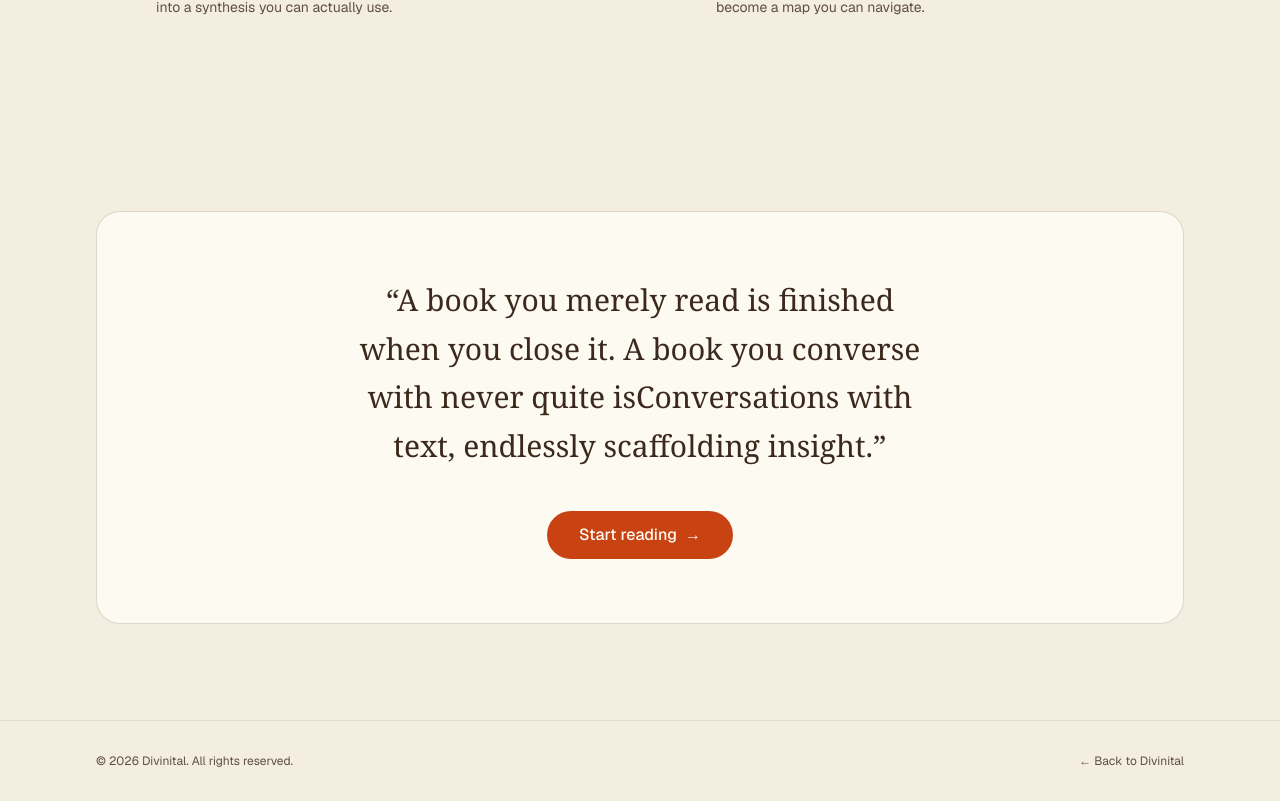
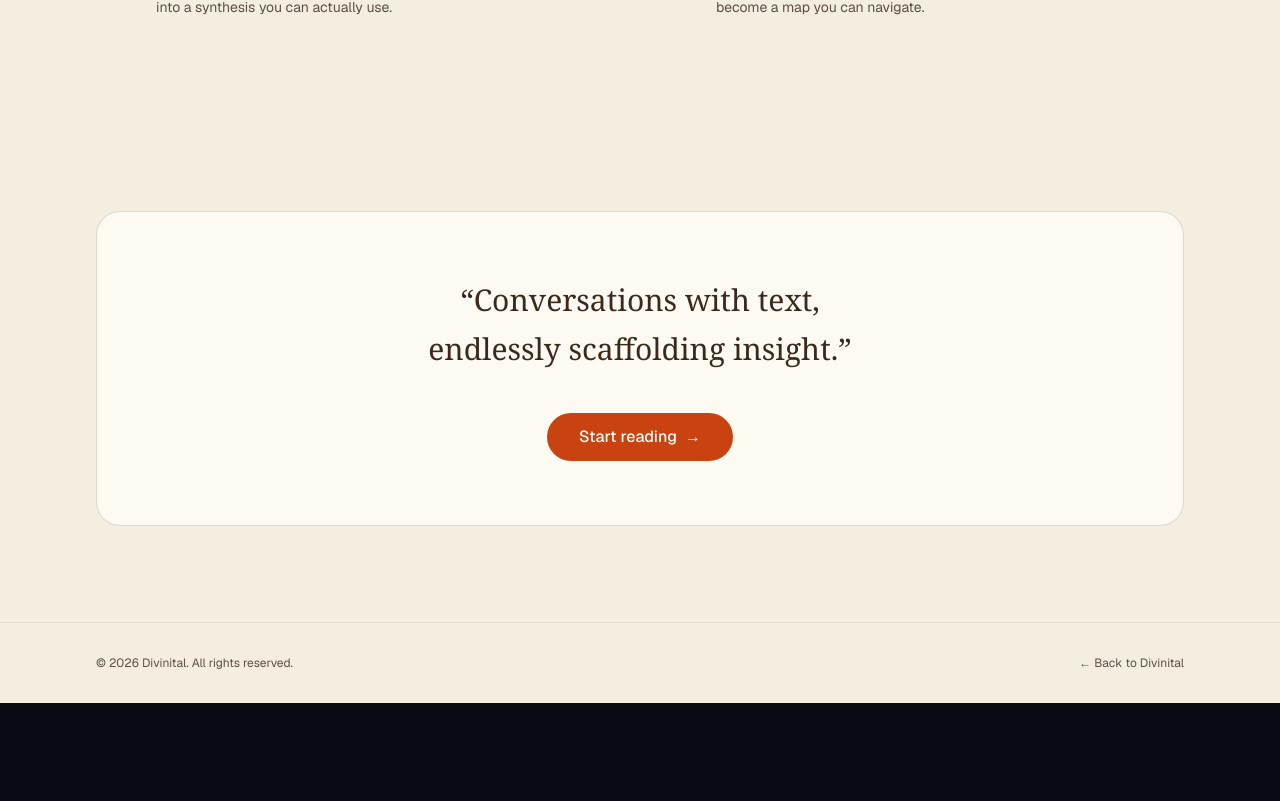
Before and after one commit to BrandonGuergo/Divinital, a Next.js app in the folder apps/web/: page /intralocutor in a window 1280 px wide. Shown: the part 1232-2033 px from the top of the page. After the commit the page ends 1935 px from the top, so only its background shows below. Built offline with nearby package versions, Linux system fonts and the light colour scheme; no server answers.

Commit message:
Stylistic adjustment

```diff
--- a/apps/web/src/app/intralocutor/page.tsx
+++ b/apps/web/src/app/intralocutor/page.tsx
@@ -236,8 +236,7 @@ export default function IntralocutorPage() {
                 className="pointer-events-none absolute inset-0 -z-10 bg-[radial-gradient(50%_80%_at_50%_0%,var(--accent)_0%,transparent_70%)] opacity-[0.1]"
               />
               <blockquote className="mx-auto max-w-2xl font-serif text-2xl leading-relaxed text-balance sm:text-3xl">
-                &ldquo;A book you merely read is finished when you close it. A book you converse
-                with never quite isConversations with text, endlessly scaffolding insight.&rdquo;
+                &ldquo;Conversations with text, endlessly scaffolding insight.&rdquo;
               </blockquote>
               <Button asChild size="lg" className="mt-10">
                 <a href={appUrl}>
```
